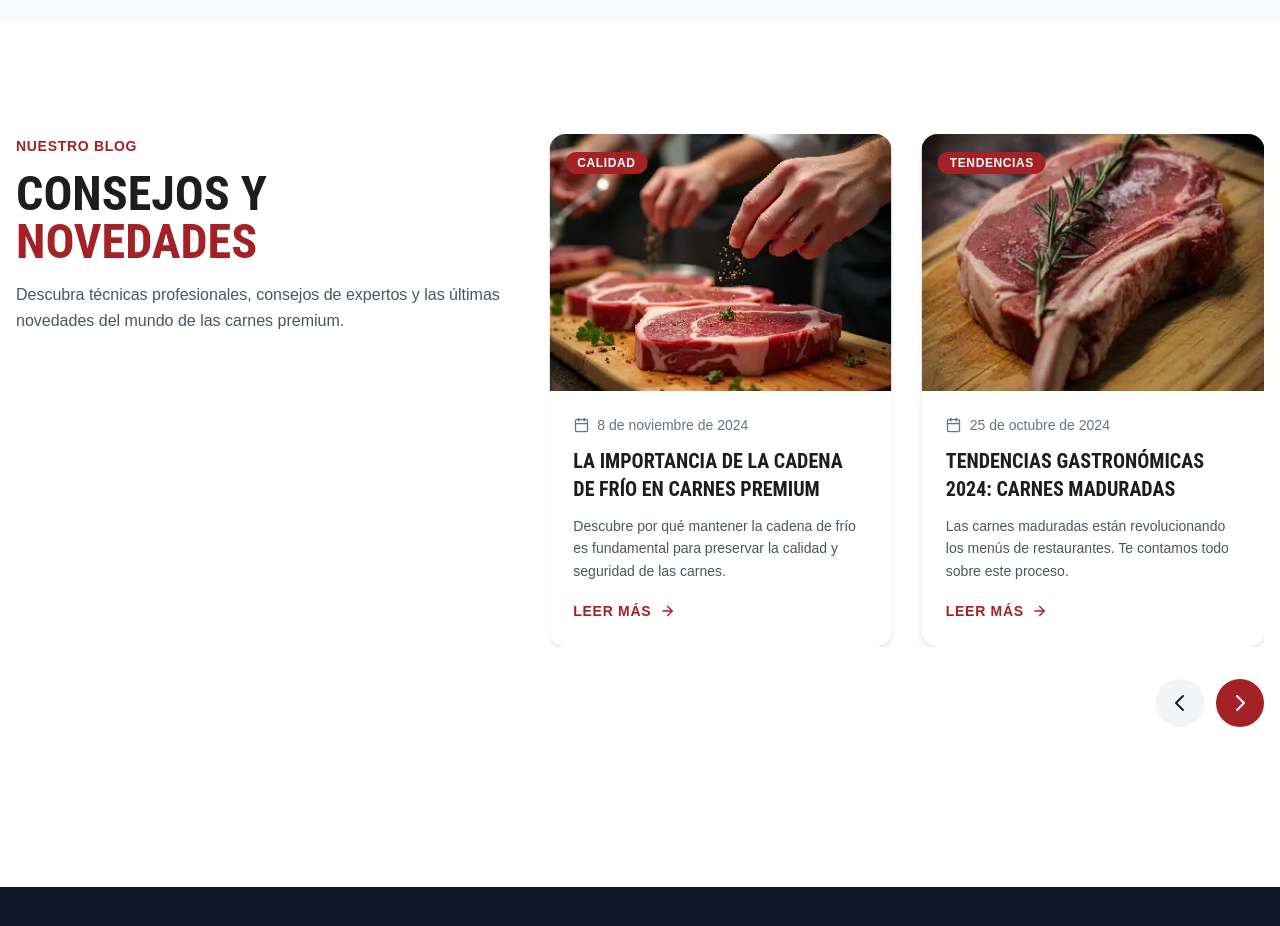
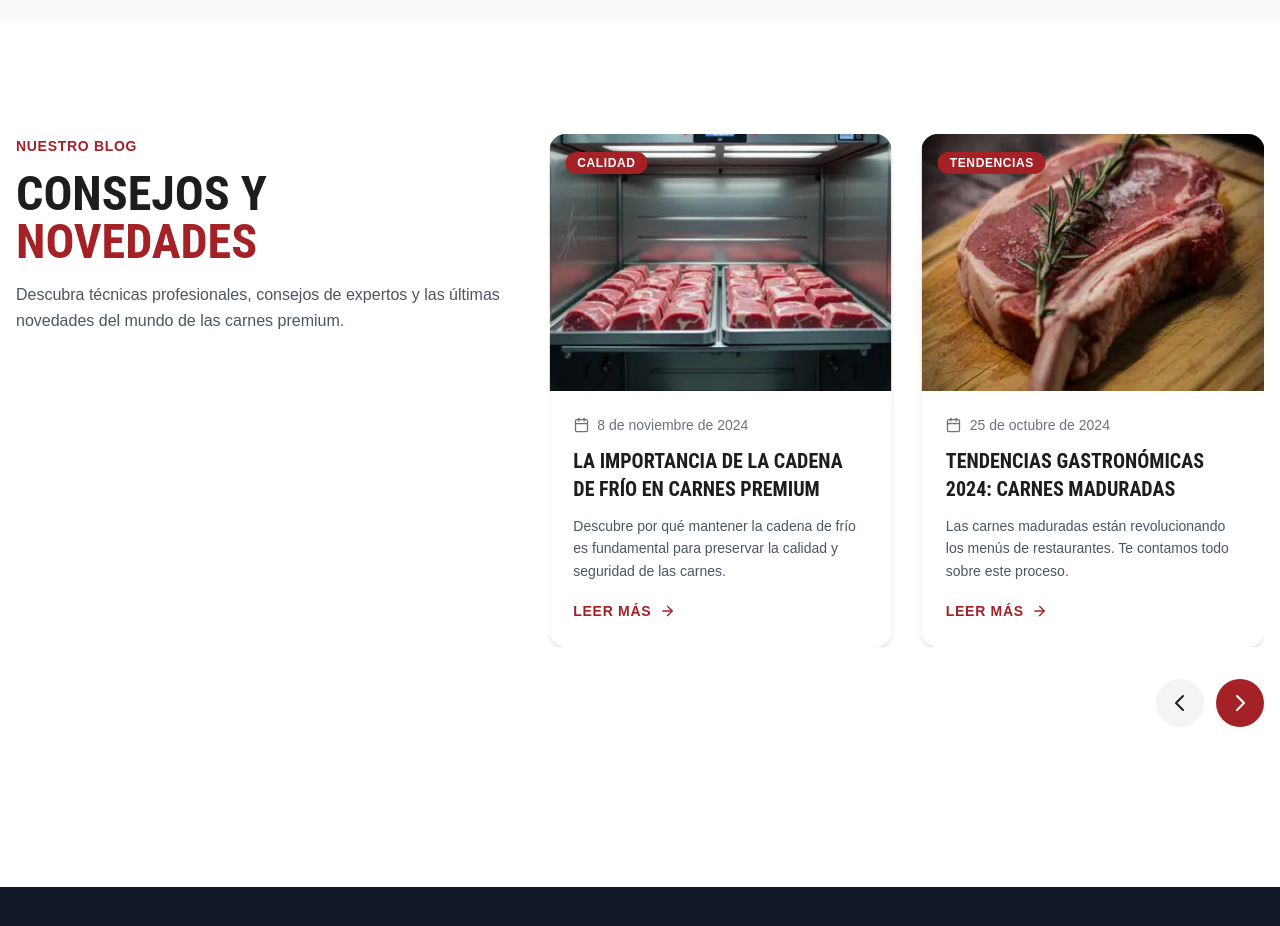
Before and after one commit to 4peacenfreedom/carnesdoradascr, a React (Vite) app in the folder react-app/: page / in a window 1280 px wide. Shown: the part 6760-7686 px from the top of the page. Built offline with nearby package versions, Linux system fonts and the light colour scheme.

Commit message:
actualizacion en las imagenes de los blogs

```diff
--- a/react-app/src/data/blog.ts
+++ b/react-app/src/data/blog.ts
@@ -13,7 +13,7 @@ export const blogPosts: BlogPost[] = [
     id: '2',
     title: 'La importancia de la cadena de frío en carnes premium',
     excerpt: 'Descubre por qué mantener la cadena de frío es fundamental para preservar la calidad y seguridad de las carnes.',
-    image: '/assets/images/blog/blog_2.webp',
+    image: '/assets/images/blog/blog_4.webp',
     date: '2024-11-08',
     category: 'Calidad',
   },
@@ -29,7 +29,7 @@ export const blogPosts: BlogPost[] = [
     id: '4',
     title: 'Tips para optimizar costos sin sacrificar calidad',
     excerpt: 'Estrategias profesionales para gestionar el inventario de carnes y reducir desperdicios en tu cocina.',
-    image: '/assets/images/blog/blog_4.webp',
+    image: '/assets/images/blog/blog_2.webp',
     date: '2024-10-10',
     category: 'Negocios',
   },
--- a/react-app/src/data/blogs.ts
+++ b/react-app/src/data/blogs.ts
@@ -72,7 +72,7 @@ export const blogPosts: BlogPost[] = [
     slug: 'importancia-cadena-frio',
     title: 'La importancia de la cadena de frío en carnes premium',
     description: 'Descubre por qué mantener la cadena de frío es fundamental para preservar la calidad y seguridad de las carnes.',
-    heroImage: '/assets/images/blog/blog_2.webp',
+    heroImage: '/assets/images/blog/blog_4.webp',
     heroImageAlt: 'Sistema de refrigeración de carnes',
     author: {
       name: 'María González',
@@ -212,7 +212,7 @@ export const blogPosts: BlogPost[] = [
     slug: 'optimizar-costos-sin-sacrificar-calidad',
     title: 'Tips para optimizar costos sin sacrificar calidad',
     description: 'Estrategias profesionales para gestionar el inventario de carnes y reducir desperdicios en tu cocina.',
-    heroImage: '/assets/images/blog/blog_4.webp',
+    heroImage: '/assets/images/blog/blog_2.webp',
     heroImageAlt: 'Gestión de inventario de carnes',
     author: {
       name: 'Roberto Campos',
```
